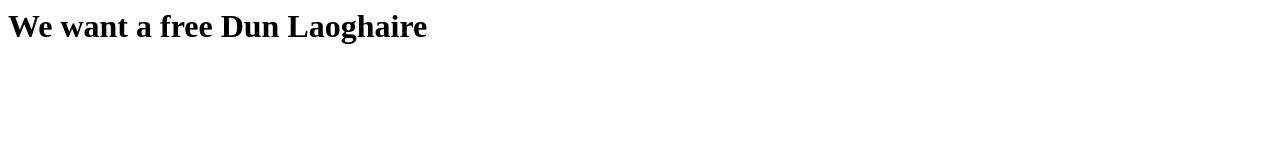
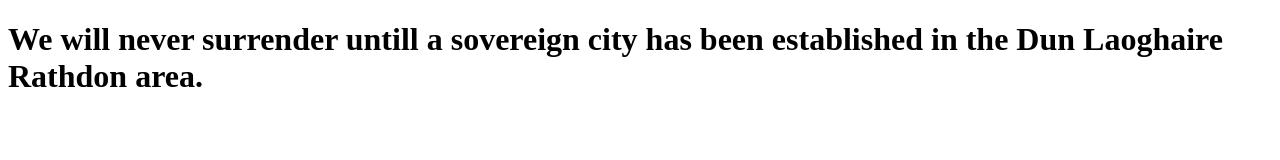
Before and after one commit to zozimuss/FreeDunLaoghaire, a plain HTML site: page index.html in a window 1280 px wide. Drawn offline with Linux system fonts and the light colour scheme.

Commit message:
Update index.html

```diff
--- a/index.html
+++ b/index.html
@@ -1 +1,9 @@
-<h1>We want a free Dun Laoghaire<h1>
+<!DOCTYPE html>
+<html>
+<head>
+	<title>The Free City of Dun Laoghaire</title>
+</head>
+<body>
+<h1>We will never surrender untill a sovereign city has been established in the Dun Laoghaire Rathdon area.</h1>
+</body>
+</html>
```
